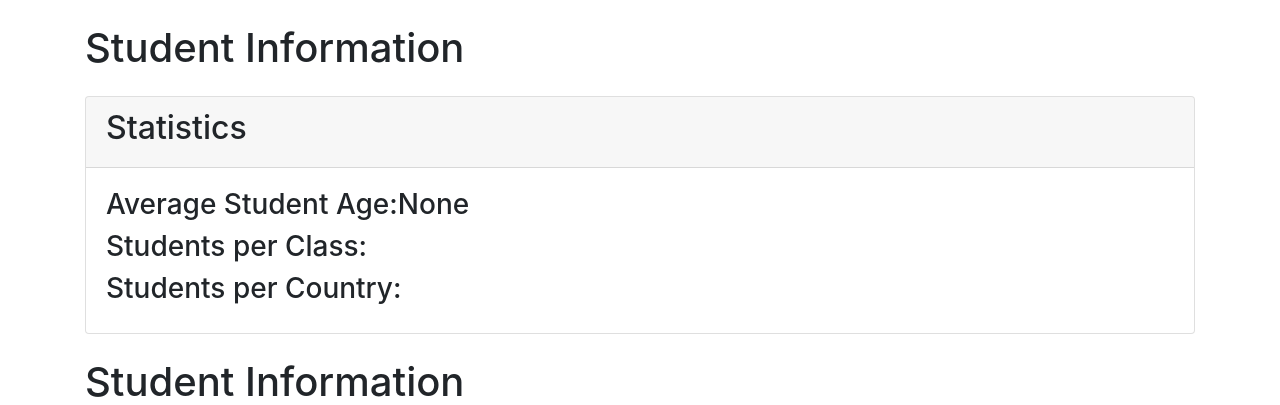
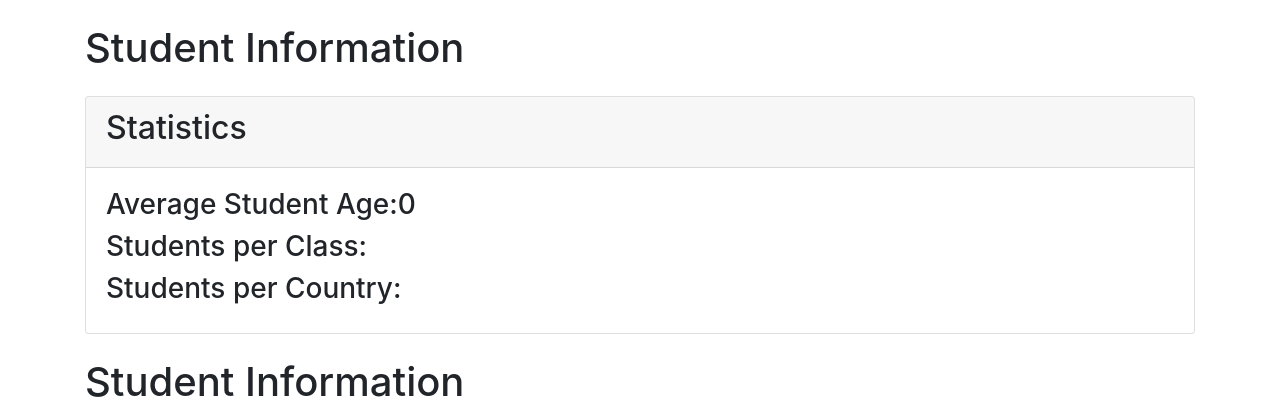
Before and after one commit to Aboodroidi/Rehal-Intern, a Flask app: page / in a window 1280 px wide. Shown: the top 405 px of the page. Run offline with Flask 3, Linux system fonts and the light colour scheme; data that the repository does not hold is empty; some libraries are stand-ins or nearby versions.

Commit message:
Improved the age display

```diff
--- a/myflaskapp/app.py
+++ b/myflaskapp/app.py
@@ -37,6 +37,7 @@ def index():
     student_per_country = db.session.query(Country.country_name, func.count(Student.id)).join(Student).group_by(Country.id).all()
     average_age = db.session.query(func.avg(func.julianday(datetime.now()) - func.julianday(Student.date_of_birth))/365.25).scalar()
 
+
     return render_template('index.html', students=students, countries=countries, student_per_class=student_per_class, student_per_country=student_per_country, average_age=average_age)
 
 
--- a/myflaskapp/templates/index.html
+++ b/myflaskapp/templates/index.html
@@ -22,11 +22,12 @@
             <h2>Statistics</h2>
         </div>
         <div class="card-body">
-            <h3>Average Student Age:{{ average_age }}</h3>
+            <h3>Average Student Age:{{ " %.2f"|format(average_age) if average_age else "0" }}</h3>
+
 
             <h3>Students per Class:</h3>
             {% for class_id, class_name, count in student_per_class %}
-                <p>Class ID: {{ class_id }}, Student Count: {{ count }}</p>
+                <p>Class ID: {{ class_id }}, {{ count }}</p>
             {% endfor %}
 
 
```
